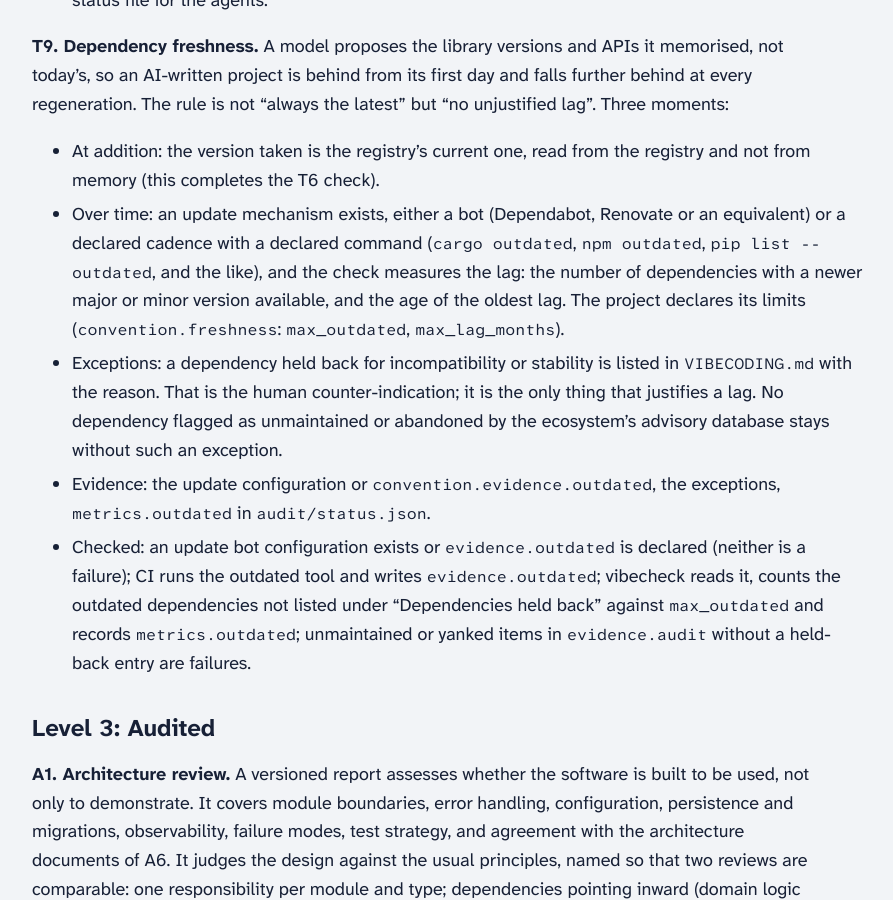
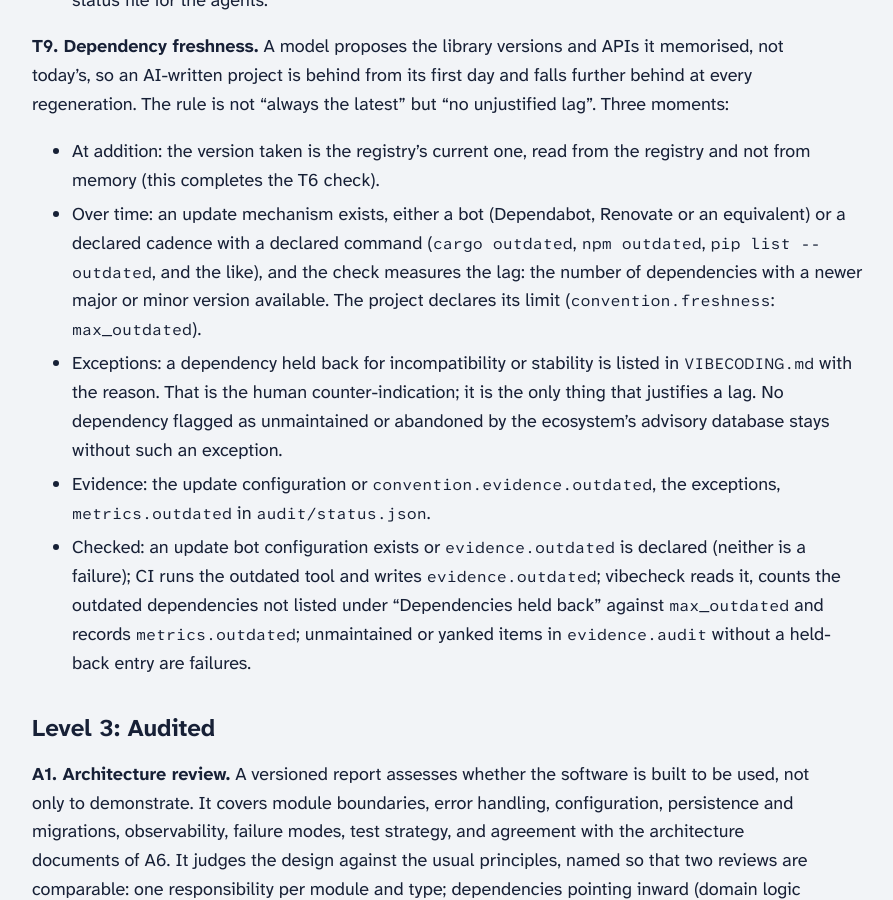
Before and after one commit to ikarys/vibecoding-convention, a Jekyll site: the page built from docs/requirements.md, in a window 1280 px wide and 900 px high, scrolled down 7312 px. Shown: the whole window, without its empty margins (80-973 px from the left). Built offline with Jekyll 4.4.1, drawn with Linux system fonts in a browser that asks for light colours; our own code applies the rules of GitHub Pages for plain Markdown files.

Commit message:
T9 keeps one freshness limit: max_outdated; max_lag_months is dropped
vibecheck parsed `convention.freshness.max_lag_months` but never used it:
the age of a lag needs registry release dates, which means network, which
the read-only design rules out. The three texts promised the figure anyway.
The texts, the template and the declaration now name `max_outdated` only.

The field is removed from `Freshness`; the structs do not deny unknown
fields, so an existing declaration that still carries `max_lag_months`
parses as before and the key is ignored.

Assisted-by: Claude Code:claude-fable-5-1
Co-Authored-By: Claude Fable 5.1 <noreply@anthropic.com>

```diff
--- a/convention.yaml
+++ b/convention.yaml
@@ -209,12 +209,12 @@ requirements:
   - id: T9
     level: 2
     title: Dependency freshness
-    statement: New dependencies are taken at the registry's current version; an update mechanism (bot or declared cadence and command) exists; the lag is measured against declared limits (max_outdated, max_lag_months) minus declared exceptions; no unmaintained dependency without an exception.
+    statement: New dependencies are taken at the registry's current version; an update mechanism (bot or declared cadence and command) exists; the lag is measured against declared limit (max_outdated) minus declared exceptions; no unmaintained dependency without an exception.
     evidence: [dependabot.yml or renovate.json or convention.evidence.outdated, VIBECODING.md exceptions, audit/status.json metrics.outdated]
     check: mechanical
     mechanical:
       - an update bot configuration (.github/dependabot.yml, renovate.json or .renovaterc*) exists or convention.evidence.outdated is declared; neither is a failure
-      - convention.freshness has max_outdated and max_lag_months
+      - convention.freshness has max_outdated
       - when convention.evidence.outdated exists, outdated dependencies not listed under "Dependencies held back" are counted against max_outdated and recorded as metrics.outdated
       - unmaintained or yanked items in convention.evidence.audit without a held-back entry are failures
 
--- a/docs/requirements.md
+++ b/docs/requirements.md
@@ -290,8 +290,8 @@ the latest" but "no unjustified lag". Three moments:
   an equivalent) or a declared cadence with a declared command (`cargo
   outdated`, `npm outdated`, `pip list --outdated`, and the like), and the
   check measures the lag: the number of dependencies with a newer major or
-  minor version available, and the age of the oldest lag. The project declares
-  its limits (`convention.freshness`: `max_outdated`, `max_lag_months`).
+  minor version available. The project declares its limit
+  (`convention.freshness`: `max_outdated`).
 - Exceptions: a dependency held back for incompatibility or stability is
   listed in `VIBECODING.md` with the reason. That is the human
   counter-indication; it is the only thing that justifies a lag.
```
Also changed, not shown: CONVENTION.md (+1 -1 lines), VIBECODING.md (+1 -1 lines), templates/VIBECODING.md (+1 -1 lines), 3 other files.
